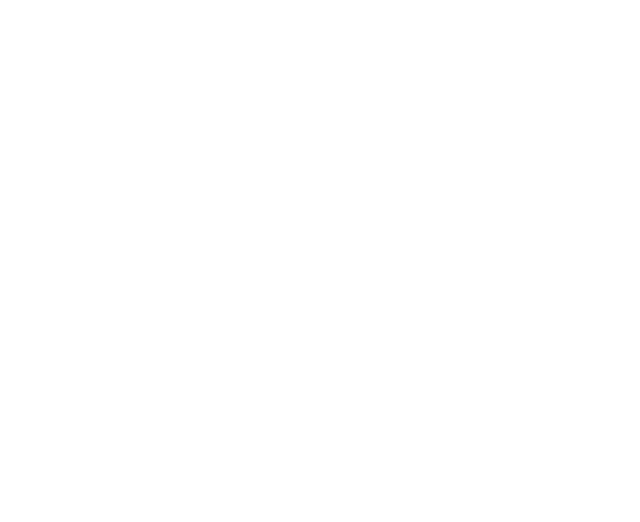
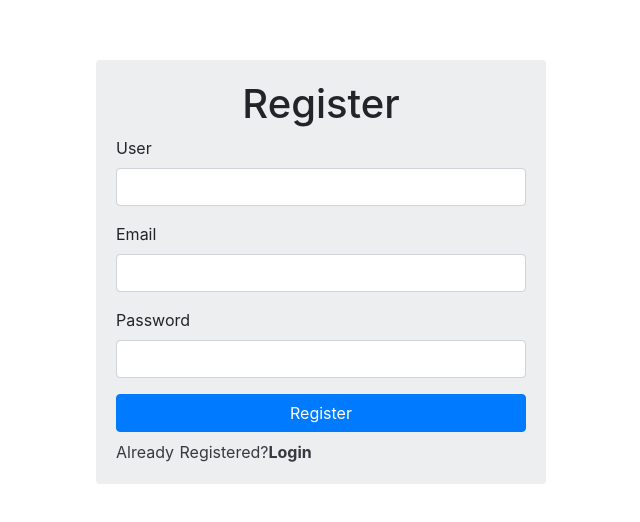
Before and after one commit to hamidne/arvancloud-challenge, a Nuxt app: page /register in a window 1280 px wide. Before the commit this address had no page. Shown: the part 128-650 px from the top of the page, without its empty margins (319-959 px from the left). Built offline with nearby package versions, Linux system fonts and the light colour scheme.

Commit message:
create register page contents

```diff
--- /dev/null
+++ b/pages/register/index.vue
@@ -0,0 +1,47 @@
+<template>
+  <div>
+    <h1 class="text-center">Register</h1>
+    <b-form @submit="submit">
+      <b-form-group label="User" label-for="input-user">
+        <b-form-input id="input-user" v-model="form.user" required />
+      </b-form-group>
+
+      <b-form-group label="Email" label-for="input-email">
+        <b-form-input
+          id="input-email"
+          v-model="form.email"
+          type="email"
+          required
+        />
+      </b-form-group>
+
+      <b-form-group label="Password" label-for="input-password">
+        <b-form-input
+          id="input-password"
+          v-model="form.password"
+          type="password"
+          required
+        />
+        <b-form-invalid-feedback> Required field </b-form-invalid-feedback>
+      </b-form-group>
+
+      <b-button variant="primary" block>Register</b-button>
+      <nuxt-link :to="{ name: 'login' }" class="d-block mt-2 text-dark">
+        <span>Already Registered?</span>
+        <strong>Login</strong>
+      </nuxt-link>
+    </b-form>
+  </div>
+</template>
+
+<script>
+export default {
+  layout: 'auth',
+  data: () => ({ form: {} }),
+  methods: {
+    submit() {},
+  },
+}
+</script>
+
+<style lang="scss" scoped></style>
```
